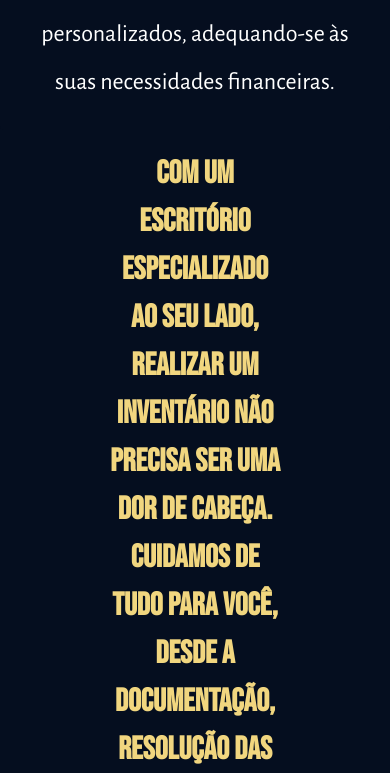
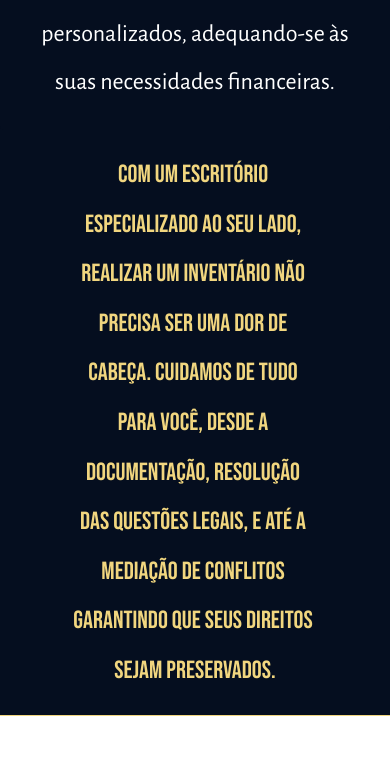
Before and after one commit to Lukelupus/LANDING-PAGE-INVENTARIO, a plain HTML site: page index.html in a window 390 px wide. Shown: the part 9221-9994 px from the top of the page. Drawn offline with nearby package versions, Linux system fonts and the light colour scheme.

Commit message:
fix bpttom mobile

```diff
--- a/css/styles.css
+++ b/css/styles.css
@@ -564,6 +564,8 @@ a:visited {
     text-align: center;
   }
 
+
+
   .head-img {
     display: none;
   }
@@ -608,7 +610,10 @@ width: 90%;
   }
 
   .inventario-bottom-mobile {
-    width: 80%;
+   font-weight: 400;
+   white-space: break-spaces;
+   font-size: 1.55rem;
+   line-height: 2;
   }
 
   .cards {
```
